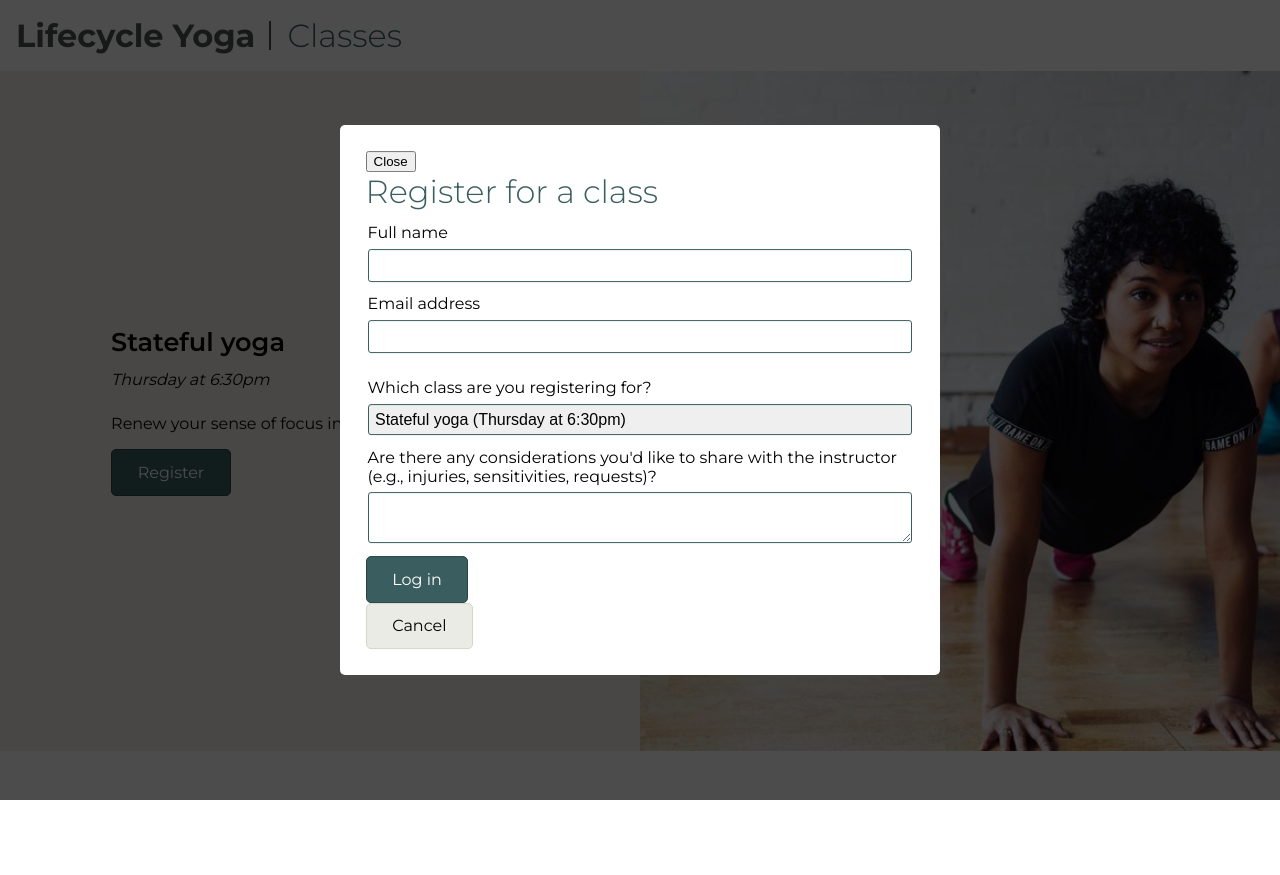
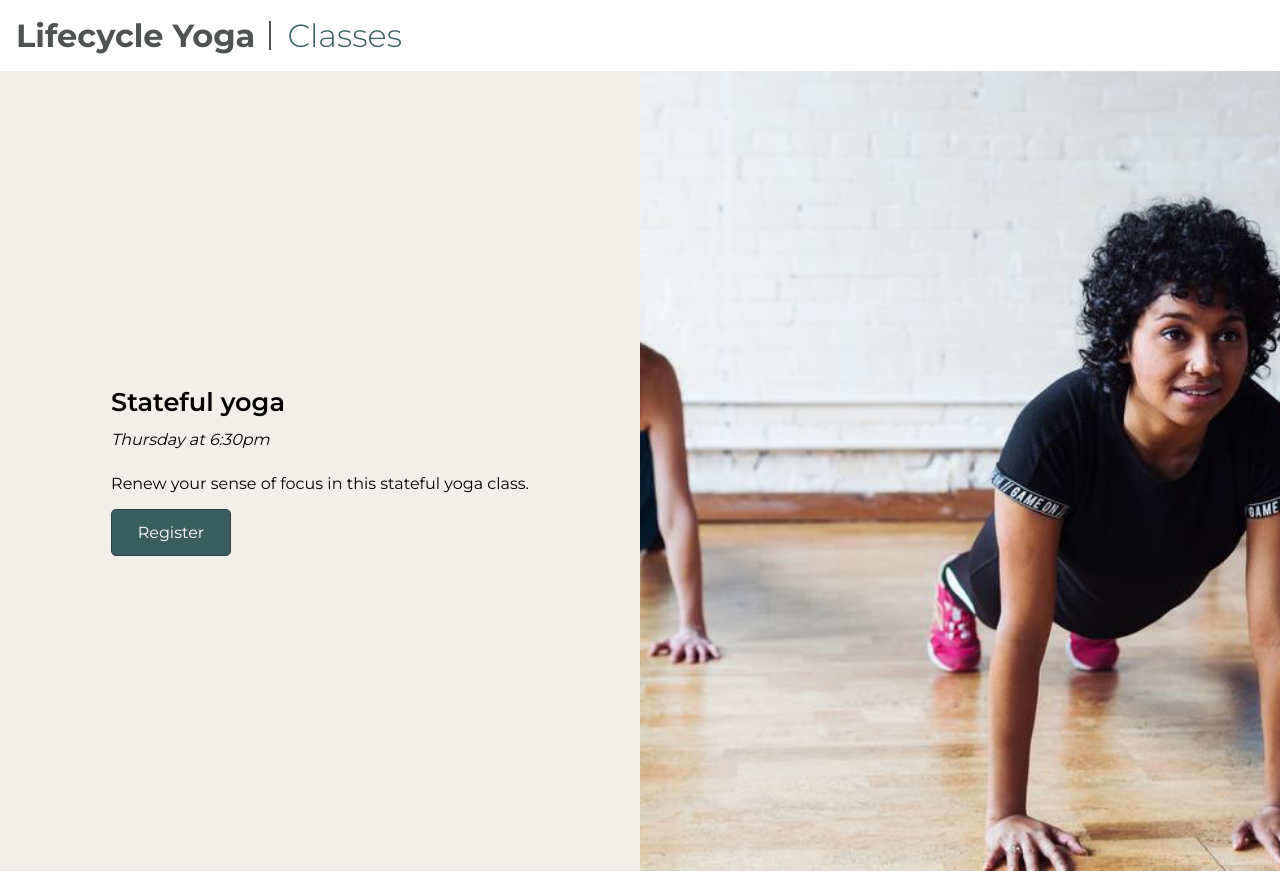
Before and after one commit to HYA11Y/react_a11y_demo, a React (Create React App) app: page / in a window 1280 px wide. Before the commit the page ends 800 px from the top, so only its background shows below. Built offline with nearby package versions, Linux system fonts and the light colour scheme.

Commit message:
Demo of managing focus for a React modal component

```diff
--- a/public/index.html
+++ b/public/index.html
@@ -11,6 +11,7 @@
     <link rel="manifest" href="%PUBLIC_URL%/manifest.json">
     <link rel="shortcut icon" href="%PUBLIC_URL%/favicon.ico">
     <link href="https://fonts.googleapis.com/css?family=Montserrat:300,400,600,700" rel="stylesheet">
+    <link rel="stylesheet" href="https://use.fontawesome.com/releases/v5.0.13/css/all.css" integrity="sha384-DNOHZ68U8hZfKXOrtjWvjxusGo9WQnrNx2sqG0tfsghAvtVlRW3tvkXWZh58N9jp" crossorigin="anonymous">
     <!--
       Notice the use of %PUBLIC_URL% in the tags above.
       It will be replaced with the URL of the `public` folder during the build.
--- a/src/App.css
+++ b/src/App.css
@@ -2,6 +2,23 @@
 *::after,
 *::before {
   box-sizing: border-box;
+}
+
+.clearfix {
+  content: "";
+  display: table;
+  clear: both;
+}
+
+.visually-hidden {
+  position: absolute !important;
+	clip: rect(1px 1px 1px 1px); /* IE6, IE7 */
+	clip: rect(1px, 1px, 1px, 1px);
+	padding:0 !important;
+	border:0 !important;
+	height: 1px !important;
+	width: 1px !important;
+	overflow: hidden;
 }
 
 html,
@@ -68,6 +85,10 @@ h3 {
   font-family: inherit;
 }
 
+.button:hover {
+  text-decoration: underline;
+}
+
 .button--primary {
   background-color: #3A5D5F;
   border: 1px solid #294242;
@@ -77,5 +98,12 @@ h3 {
 
 .button--primary:hover {
   background-color: #294242;
-  text-decoration: underline;
 }
+
+.button--icon {
+  background-color: transparent;
+  font-size: 1.6rem;
+  padding: 0.6rem;
+  border: none;
+  color: #686868;
+}
--- a/src/App.js
+++ b/src/App.js
@@ -6,15 +6,16 @@ import YogaClassImage from './class-1.jpg'
 
 class App extends Component {
   state = {
-    openModal: true,
+    openModal: false,
   }
 
   constructor(props) {
     super(props);
 
+    this.modalTrigger = React.createRef();
+
     this.openModal = this.openModal.bind(this);
     this.closeModal = this.closeModal.bind(this);
-    this.setModalTrigger = this.setModalTrigger.bind(this);
   }
 
   openModal() {
@@ -28,15 +29,20 @@ class App extends Component {
       openModal: false,
     });
 
-    this.modalTrigger.focus();
+    this.modalTrigger.current.focus();
   }
 
-  setModalTrigger(buttonElement) {
-    if (this.modalTrigger) {
-      return;
+  renderModal() {
+    if (this.state.openModal) {
+      return (
+        <Modal
+          isVisible={this.state.openModal}
+          closeModal={this.closeModal}
+        />
+      );
     }
 
-    this.modalTrigger = buttonElement;
+    return null;
   }
 
   render() {
@@ -56,22 +62,17 @@ class App extends Component {
                 <button
                   className="button button--primary"
                   onClick={this.openModal}
-                  ref={this.setModalTrigger}
+                  ref={this.modalTrigger}
                 >
                   Register
                 </button>
               </div>
             </div>
             <div className="yoga-class__image">
-              <img src={YogaClassImage} />
+              <img src={YogaClassImage} alt="Three women doing plank pose in a yoga studio." />
             </div>
           </div>
-          <div aria-hidden={!this.state.openModal}>
-            <Modal
-              isVisible={this.state.openModal}
-              closeModal={this.closeModal}
-            />
-          </div>
+          {this.renderModal()}
         </main>
 
       </div>
--- a/src/ClassDescription.css
+++ b/src/ClassDescription.css
@@ -13,7 +13,7 @@
 .yoga-class__description {
   float: left;
   width: 50%;
-  height: 85vh;
+  height: 100vh;
 }
 
 .yoga-class__image img {
--- /dev/null
+++ b/src/FormInputs.js
@@ -0,0 +1,58 @@
+import React, { Component } from 'react';
+
+class FormInputs extends Component {
+  state = {
+    name: '',
+    email: '',
+    class: '',
+    info: '',
+  }
+
+  constructor(props) {
+    super(props);
+
+    this.onNameChange = this.onNameChange.bind(this);
+    this.onEmailChange = this.onEmailChange.bind(this);
+    this.onClassChange = this.onClassChange.bind(this);
+    this.onInfoChange = this.onInfoChange.bind(this);
+  }
+
+  onNameChange(evt) {
+    this.setState({
+      name: evt.target.value,
+    });
+  }
+
+  onEmailChange(evt) {
+    this.setState({
+      email: evt.target.value,
+    });
+  }
+
+  onClassChange(evt) {
+    this.setState({
+      class: evt.target.value,
+    });
+  }
+
+  onInfoChange(evt) {
+    this.setState({
+      info: evt.target.value,
+    });
+  }
+
+  render() {
+    return (
+      <div className="modal__form-inputs">
+        <label htmlFor="FullName">Full name</label>
+        <input type="text" id="FullName" onChange={this.onNameChange} value={this.state.name} />
+        <label htmlFor="EmailAddress">Email address</label>
+        <input type="text" id="EmailAddress" onChange={this.onEmailChange} value={this.state.email} />
+        <label htmlFor="Info">Are there any considerations you'd like to share with the instructor (e.g., injuries, sensitivities, requests)?</label>
+        <textarea id="Info" onChange={this.onInfoChange} value={this.state.info} rows="5"/>
+      </div>
+    );
+  }
+}
+
+export default FormInputs;
--- a/src/Modal.css
+++ b/src/Modal.css
@@ -1,10 +1,5 @@
 label, input, select, textarea {
   display: block;
-}
-
-fieldset {
-  border: none;
-  padding: 0;
 }
 
 label {
@@ -19,6 +14,11 @@ input:not([type="submit"]), select, textarea {
   padding: 0.4rem;
   font-size: 1rem;
   width: 100%;
+}
+
+input[type="submit"] {
+  float: left;
+  margin-right: 0.8rem;
 }
 
 select {
@@ -50,7 +50,7 @@ select {
   position: absolute;
   z-index: 2;
   border-radius: 5px;
-  padding: 1.6rem;
+  padding: 1rem 1.6rem 1.6rem;
   background-color: #FFFFFF;
   width: 600px;
   top: 50%;
@@ -58,6 +58,16 @@ select {
   transform: translateY(-50%) translateX(-50%);
 }
 
-.modal:focus {
-  border: 2px solid red;
+.modal__header {
+  display: flex;
+  justify-content: space-between;
+  align-items: center;
 }
+
+.modal_content--hidden {
+  display: none;
+}
+
+.modal__form-actions {
+  padding-top: 0.8rem;
+}
--- a/src/Modal.js
+++ b/src/Modal.js
@@ -1,4 +1,5 @@
 import React, { Component } from 'react';
+import FormInputs from './FormInputs';
 import './Modal.css';
 
 class Modal extends Component {
@@ -8,18 +9,25 @@ class Modal extends Component {
     this.modal = React.createRef();
     this.closeButton = React.createRef();
     this.cancelButton = React.createRef();
+    this.modalOverlay = React.createRef();
+    this.message = React.createRef();
 
-    this.closeModal = this.closeModal.bind(this);
     this.focusCloseButton = this.focusCloseButton.bind(this);
     this.focusCancelButton = this.focusCancelButton.bind(this);
+    this.closeOnEscape = this.closeOnEscape.bind(this);
+
+    document.onkeyup = this.closeOnEscape;
   }
 
-  componentDidUpdate() {
+  componentDidMount() {
     this.modal.current.focus();
   }
 
-  closeModal() {
-    this.props.closeModal();
+  closeOnEscape(evt) {
+    if (evt.keyCode === 27 && this.props.isVisible) {
+      evt.preventDefault();
+      this.props.closeModal();
+    }
   }
 
   focusCloseButton(evt) {
@@ -39,39 +47,46 @@ class Modal extends Component {
   render() {
     return (
       <div className={`modal-container ${this.props.isVisible ? 'modal-container--visible' : '' }`}>
-        <div className="modal-overlay"></div>
+        <div className="modal-overlay" ref={this.modalOverlay} onClick={this.props.closeModal}></div>
         <div
           className="modal"
           ref={this.modal}
           tabIndex="0"
+          role="dialog"
+          aria-modal="true"
+          aria-labelledby="ModalHeader"
         >
-          <button onClick={this.closeModal} ref={this.closeButton} onKeyDown={this.focusCancelButton}>Close</button>
-          <h2>Register for a class</h2>
-          <form>
-            <fieldset>
-              <label htmlFor="FullName">Full name</label>
-              <input type="text" id="FullName" />
-              <label htmlFor="EmailAddress">Email address</label>
-              <input type="text" id="EmailAddress" />
-            </fieldset>
-            <fieldset>
-              <label htmlFor="SelectClass">Which class are you registering for?</label>
-              <select id="SelectClass">
-                <option value="stateful">Stateful yoga (Thursday at 6:30pm)</option>
-                <option value="componentized">Componentized yoga (Monday at 5:00pm)</option>
-                <option value="asynchronous">Asynchronous yoga (Saturday at 11:00am)</option>
-              </select>
-              <label htmlFor="Info">Are there any considerations you'd like to share with the instructor (e.g., injuries, sensitivities, requests)?</label>
-              <textarea id="Info" />
-            </fieldset>
-            <div>
-              <input type="submit" value="Log in" className="button button--primary" />
+          <div className="modal__header">
+            <h2 id="ModalHeader">Register for a class</h2>
+            <button
+              className="button button--icon"
+              onClick={this.props.closeModal}
+              ref={this.closeButton}
+              onKeyDown={this.focusCancelButton}
+              tabIndex="0"
+            >
+              <i className="fas fa-times"
+                aria-hidden="true"
+              />
+              <span className="visually-hidden">Close</span>
+            </button>
+          </div>
+          <p>You are registering for <strong>Stateful yoga (Thursday at 6:30pm)</strong>.</p>
+          <form onSubmit={this.onFormSubmit}>
+            <FormInputs />
+            <div className="modal__form-actions">
+              <input
+                type="submit"
+                value="Sign up"
+                className="button button--primary"
+              />
               <button
                 className="button"
-                onClick={this.closeModal}
-                ref={this.cancelButton} onKeyDown={this.focusCloseButton}
+                ref={this.cancelButton}
+                onKeyDown={this.focusCloseButton}
+                onClick={this.props.closeModal}
                 tabIndex="0"
-              >Cancel</button>
+              >Close</button>
             </div>
           </form>
         </div>
```
